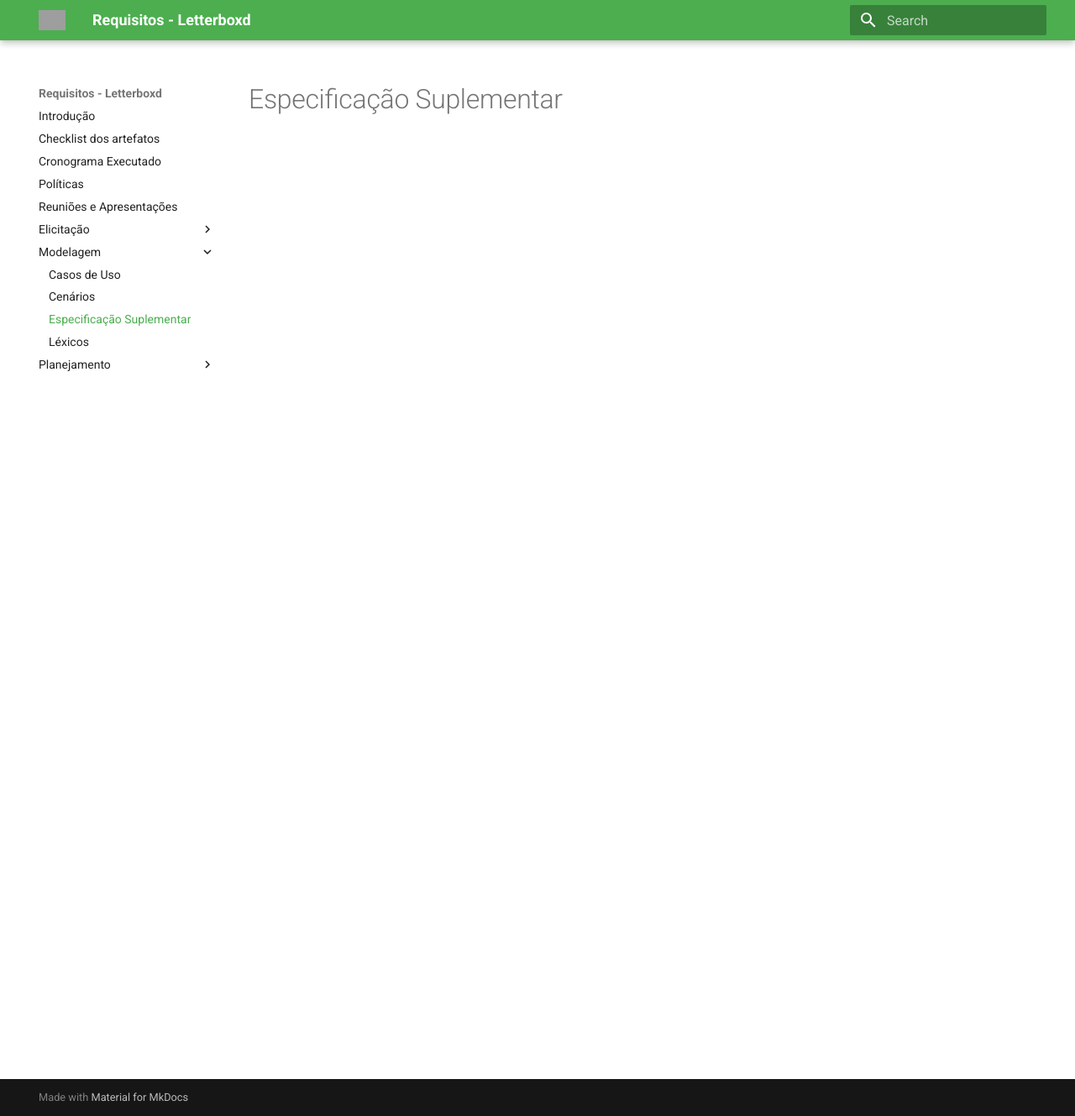
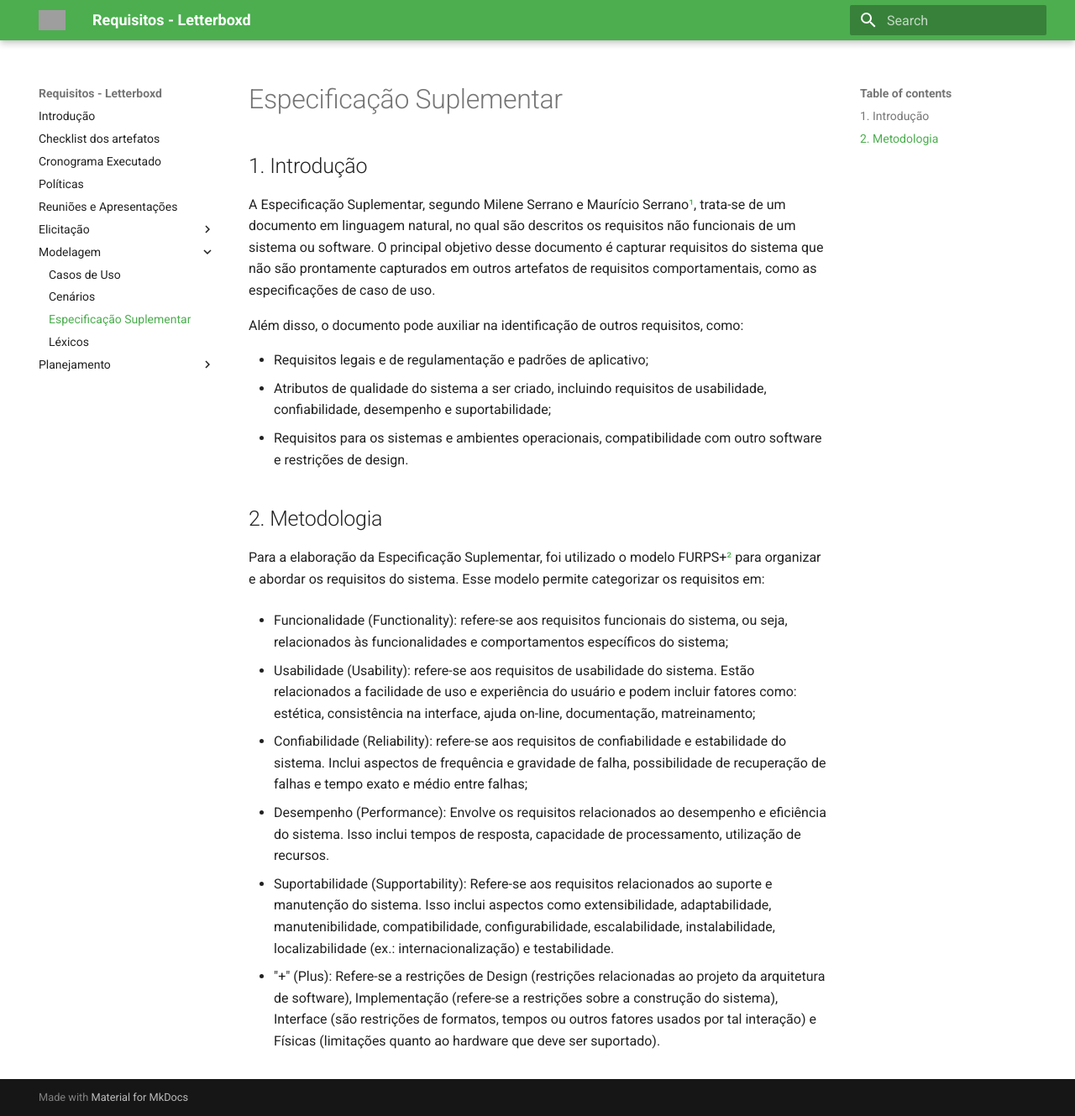
Before and after one commit to Requisitos-de-Software/2023.1-Letterboxd, an MkDocs documentation site: the page built from docs/Modelagem/espSuplementar.md, in a window 1280 px wide and 1329 px high. Shown: the whole window at 84% size. Built offline with MkDocs 1.6.1 and Material for MkDocs 9.7.7, drawn with Linux system fonts in a browser that asks for light colours; grey boxes are pictures that could not be loaded.

Commit message:
22 - Cria introdução e metodologia da especificação suplementar

```diff
--- a/docs/Modelagem/espSuplementar.md
+++ b/docs/Modelagem/espSuplementar.md
@@ -1 +1,27 @@
 # Especificação Suplementar
+
+## 1. Introdução
+
+A Especificação Suplementar, segundo Milene Serrano e Maurício Serrano[¹](#ancora1), trata-se de um documento em linguagem natural, no qual são descritos os requisitos não funcionais de um sistema ou software. O principal objetivo desse documento é capturar requisitos do sistema que não são prontamente capturados em outros artefatos de requisitos comportamentais, como as especificações de caso de uso.
+
+Além disso, o documento pode auxiliar na identificação de outros requisitos, como:
+
+- Requisitos legais e de regulamentação e padrões de aplicativo;
+- Atributos de qualidade do sistema a ser criado, incluindo requisitos de usabilidade, confiabilidade, desempenho e suportabilidade;
+- Requisitos para os sistemas e ambientes operacionais, compatibilidade com outro software e restrições de design.
+
+## 2. Metodologia
+
+Para a elaboração da Especificação Suplementar, foi utilizado o modelo FURPS+[²](#ancora2) para organizar e abordar os requisitos do sistema. Esse modelo permite categorizar os requisitos em:
+
+- Funcionalidade (Functionality): refere-se aos requisitos funcionais do sistema, ou seja, relacionados às funcionalidades e comportamentos específicos do sistema;
+
+- Usabilidade (Usability): refere-se aos requisitos de usabilidade do sistema. Estão relacionados a facilidade de uso e experiência do usuário e podem incluir fatores como: estética, consistência na interface, ajuda on-line, documentação, matreinamento;
+
+- Confiabilidade (Reliability): refere-se aos requisitos de confiabilidade e estabilidade do sistema. Inclui aspectos de frequência e gravidade de falha, possibilidade de recuperação de falhas e tempo exato e médio entre falhas;
+
+- Desempenho (Performance): Envolve os requisitos relacionados ao desempenho e eficiência do sistema. Isso inclui tempos de resposta, capacidade de processamento, utilização de recursos.
+
+- Suportabilidade (Supportability): Refere-se aos requisitos relacionados ao suporte e manutenção do sistema. Isso inclui aspectos como extensibilidade, adaptabilidade, manutenibilidade, compatibilidade, configurabilidade, escalabilidade, instalabilidade, localizabilidade (ex.: internacionalização) e testabilidade.
+
+* "+" (Plus): Refere-se a restrições de Design (restrições relacionadas ao projeto da arquitetura de software), Implementação (refere-se a restrições sobre a construção do sistema), Interface (são restrições de formatos, tempos ou outros fatores usados por tal interação) e Físicas (limitações quanto ao hardware que deve ser suportado).
```
